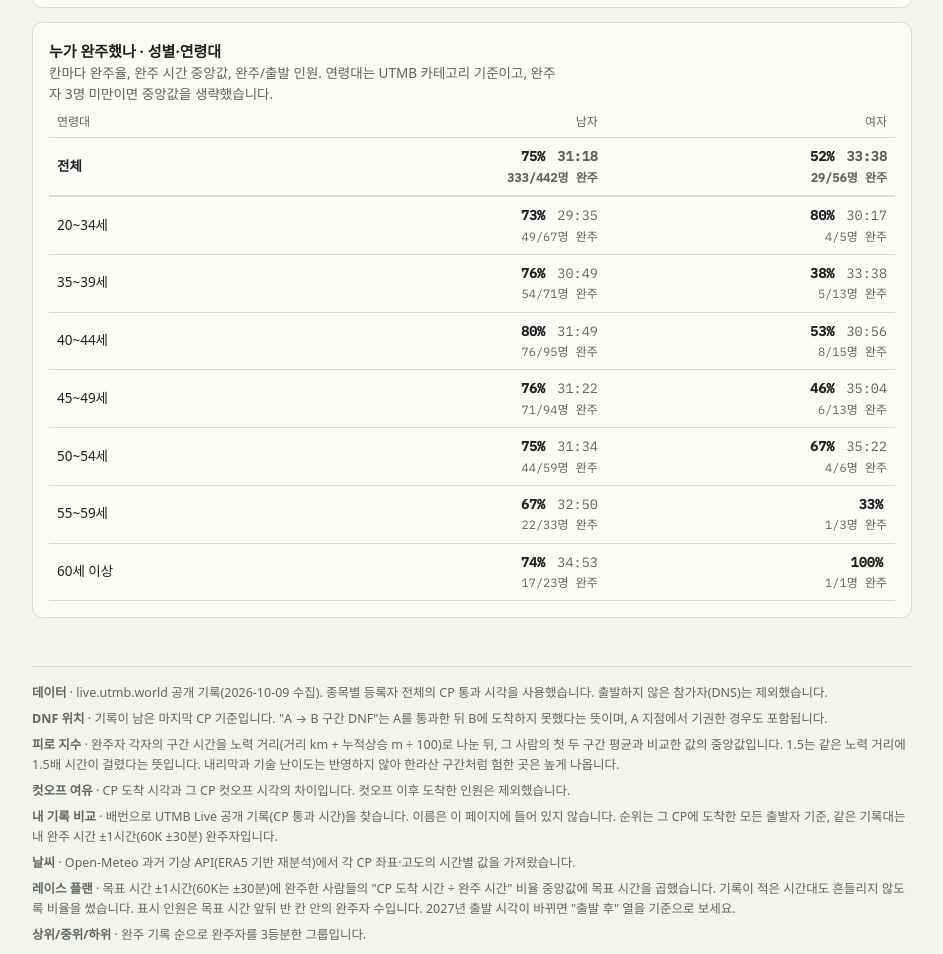
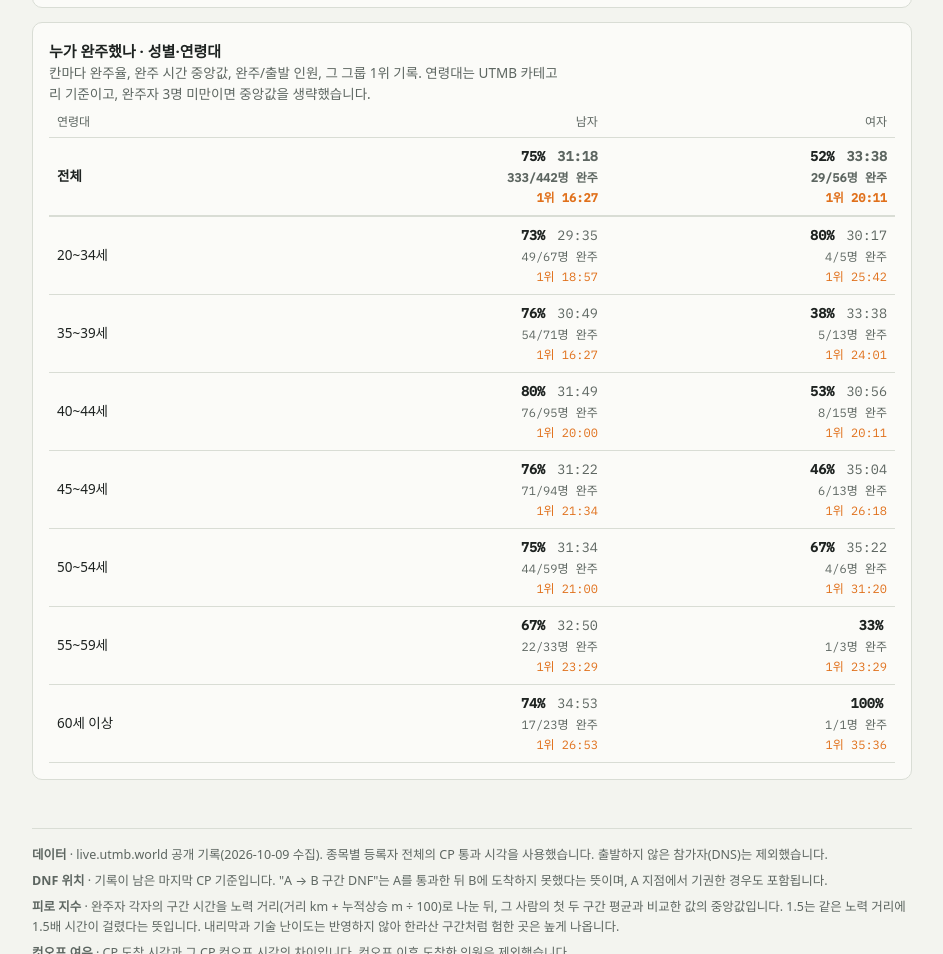
Before and after one commit to osysee/transjeju-2026, a plain HTML site: page index.html in a window 1280 px wide. Shown: the part 6792-7746 px from the top of the page, without its empty margins (168-1111 px from the left). Drawn offline with Linux system fonts and the light colour scheme; a web font is replaced by a local one.

Commit message:
Add age-group winning times

```diff
--- a/index.html
+++ b/index.html
@@ -112,7 +112,7 @@ th.me{color:var(--accent)}td.me{background:color-mix(in srgb,var(--accent) 6%,tr
 tr.fin .cpn{background:var(--accent);color:#fff}
 .mp::before{content:" · "}
 @media (max-width:520px){.mp{display:block}.mp::before{content:""}.has-me .pltab td,.has-me .pltab th{padding-inline:3px;font-size:12.5px}.has-me .cpn{min-width:0;margin-right:4px}}
-.ppl td.pc-c b{font-weight:600}.ppl td.pc-c .md{color:var(--muted);margin-left:4px}.ppl td{white-space:normal}.ppl tr.tot td{font-weight:600;border-bottom:2px solid var(--line)}
+.ppl td.pc-c b{font-weight:600}.ppl .best{display:block;font-family:var(--mono);font-size:12px;color:var(--accent);margin-top:1px}.ppl td.pc-c .md{color:var(--muted);margin-left:4px}.ppl td{white-space:normal}.ppl tr.tot td{font-weight:600;border-bottom:2px solid var(--line)}
 .pltab td:first-child{white-space:normal;min-width:118px}
 @media (max-width:520px){.pltab .c-seg{display:none}.rest{white-space:nowrap}.pltab td,.pltab th{padding-inline:3px;font-size:12px}.pltab .clk{font-size:14px}.pltab .chip{font-size:11px;padding:1px 5px}.pl-big{font-size:28px}.pltab td:first-child{max-width:118px;min-width:104px}.svc{display:flex;flex-wrap:wrap;margin:2px 0 0}}
 .svc{display:inline-flex;flex-wrap:wrap;gap:3px;margin-left:4px;vertical-align:1px}
@@ -339,10 +339,10 @@ function people(d,id){
   const R=RUN[id].r, fi=4+RUN[id].pids.length-1;
   const band=c=>{const a=parseInt(c); return a>=60?"60+":c.slice(0,5)};
   const cell=rows=>{const nn=rows.length; if(!nn) return `<td class="num pc-c">–</td>`; const f=rows.filter(r=>r[1]==="f"); const md=f.length>=3?medN(f.map(r=>r[fi])):null;
-    return `<td class="num pc-c"><b>${Math.round(f.length/nn*100)}%</b> <span class="md">${md!=null?fmtM(md):""}</span><span class="meta">${f.length}/${nn}명 완주</span></td>`};
+    const best=f.length?Math.min(...f.map(r=>r[fi])):null; return `<td class="num pc-c"><b>${Math.round(f.length/nn*100)}%</b> <span class="md">${md!=null?fmtM(md):""}</span><span class="meta">${f.length}/${nn}명 완주</span>${best!=null?`<span class="best">1위 ${fmtM(best)}</span>`:""}</td>`};
   const sexRows=s=>R.filter(r=>r[2]===s);
   const body=BANDS.map(([k,l])=>`<tr><td>${l}</td>${["H","F"].map(s=>cell(sexRows(s).filter(r=>band(r[3])===k))).join("")}</tr>`).join("");
-  return `<div class="card"><h3>누가 완주했나 · 성별·연령대</h3><p class="sub">칸마다 완주율, 완주 시간 중앙값, 완주/출발 인원. 연령대는 UTMB 카테고리 기준이고, 완주자 3명 미만이면 중앙값을 생략했습니다.</p>
+  return `<div class="card"><h3>누가 완주했나 · 성별·연령대</h3><p class="sub">칸마다 완주율, 완주 시간 중앙값, 완주/출발 인원, 그 그룹 1위 기록. 연령대는 UTMB 카테고리 기준이고, 완주자 3명 미만이면 중앙값을 생략했습니다.</p>
   <div class="scroll"><table class="ppl"><thead><tr><th>연령대</th><th class="num">남자</th><th class="num">여자</th></tr></thead><tbody>
   <tr class="tot"><td>전체</td>${["H","F"].map(s=>cell(sexRows(s))).join("")}</tr>${body}</tbody></table></div></div>`;
 }
```
